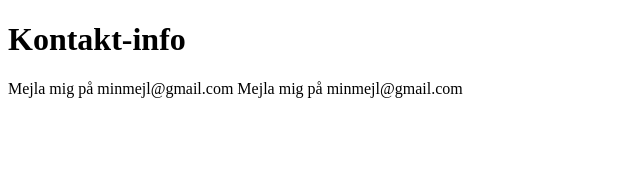
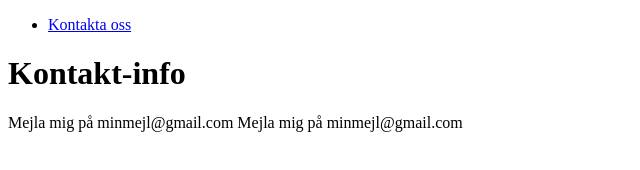
Before and after one commit to dmlfahfn/git-inl-mning, a plain HTML site: page kontaktform.html in a window 1280 px wide. Shown: the whole page, without its empty margins (0-640 px from the left). Drawn offline with Linux system fonts and the light colour scheme.

Commit message:
added navbar to kontaktform

```diff
--- a/kontaktform.html
+++ b/kontaktform.html
@@ -7,6 +7,11 @@
     <title>Document</title>
 </head>
 <body>
+    <nav>
+        <ul>
+          <li><a href="./kontaktform.html" class="nav-link">Kontakta oss</a></li>
+        </ul>
+    </nav>
     <h1>Kontakt-info</h1>
 
     <adress>
```
